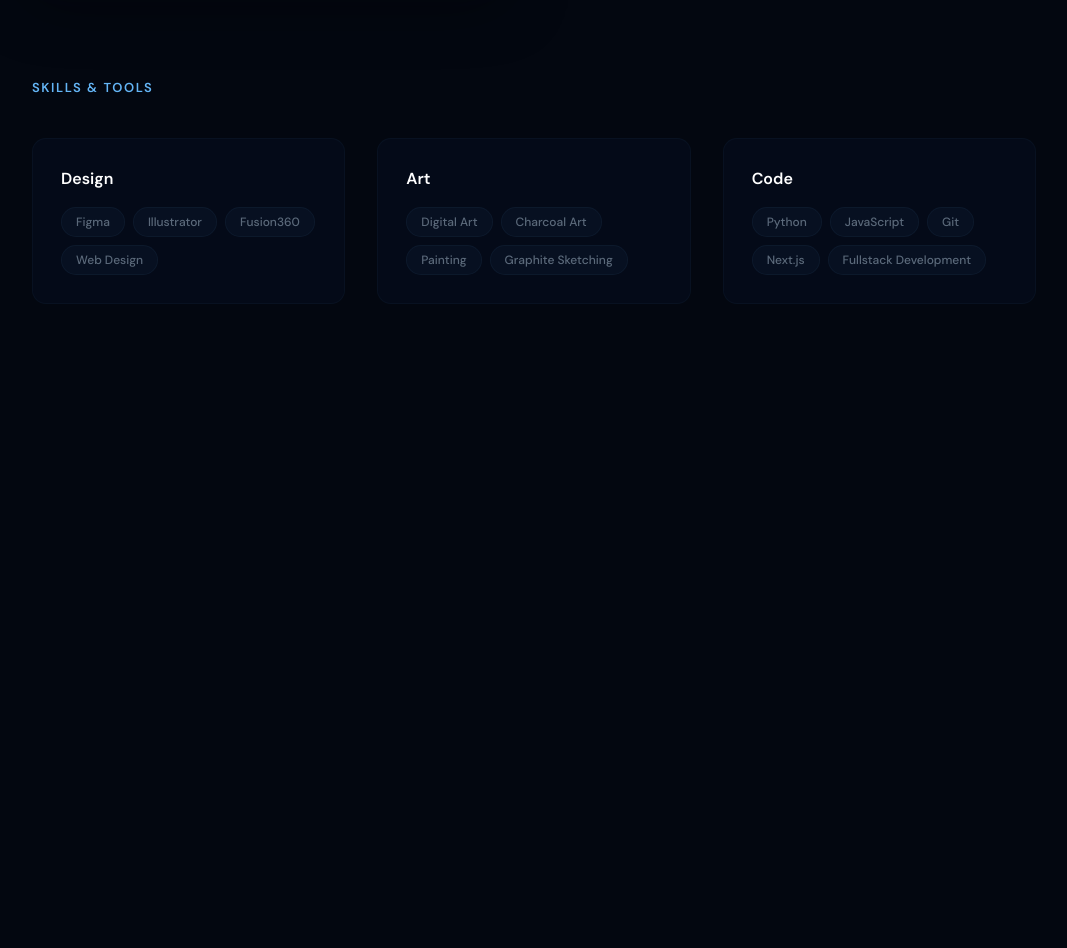
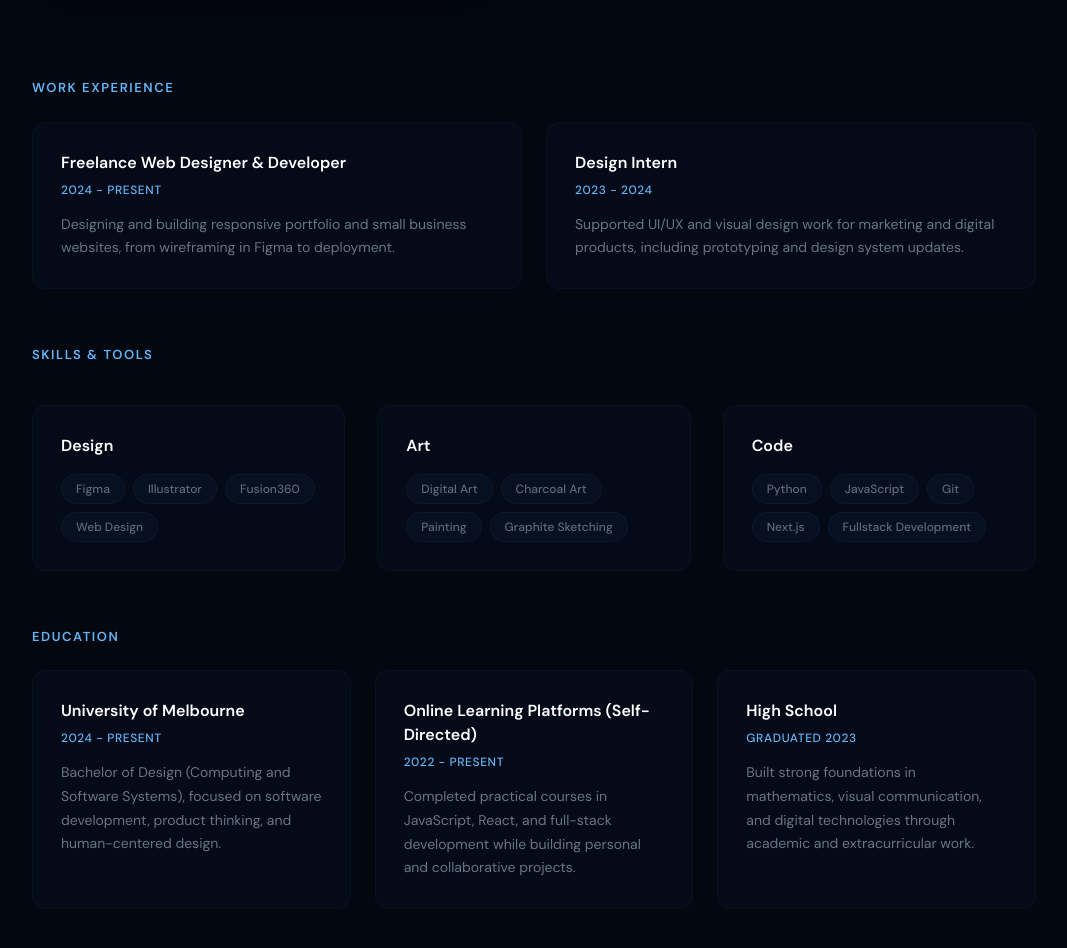
Before and after one commit to git-ganesh123/ganesh-portfolio, a React (Vite) app: page / in a window 1280 px wide. Shown: the part 800-1748 px from the top of the page, without its empty margins (106-1173 px from the left). Before the commit the page ends 1204 px from the top, so only its background shows below. Built offline with nearby package versions, Linux system fonts and the light colour scheme.

Commit message:
work and education

```diff
--- a/src/App.jsx
+++ b/src/App.jsx
@@ -95,6 +95,37 @@ const skills = {
   Art: ["Digital Art", "Charcoal Art", "Painting", "Graphite Sketching"],
   Code: ["Python", "JavaScript", "Git", "Next.js", "Fullstack Development"],
 };
+
+const workExperience = [
+  {
+    title: "Freelance Web Designer & Developer",
+    date: "2024 - Present",
+    description: "Designing and building responsive portfolio and small business websites, from wireframing in Figma to deployment.",
+  },
+  {
+    title: "Design Intern",
+    date: "2023 - 2024",
+    description: "Supported UI/UX and visual design work for marketing and digital products, including prototyping and design system updates.",
+  },
+];
+
+const education = [
+  {
+    school: "University of Melbourne",
+    date: "2024 - Present",
+    description: "Bachelor of Design (Computing and Software Systems), focused on software development, product thinking, and human-centered design.",
+  },
+  {
+    school: "Online Learning Platforms (Self-Directed)",
+    date: "2022 - Present",
+    description: "Completed practical courses in JavaScript, React, and full-stack development while building personal and collaborative projects.",
+  },
+  {
+    school: "High School",
+    date: "Graduated 2023",
+    description: "Built strong foundations in mathematics, visual communication, and digital technologies through academic and extracurricular work.",
+  },
+];
 
 // ─── SPARKLE SHOWER ON LOAD ─────────────────────────────────────────────────
 
@@ -569,13 +600,42 @@ function HomePage({ setCurrentPage }) {
           </p>
           <div style={{ display: "flex", gap: 12, marginTop: 32 }}>
             <LiquidGlassButton onClick={() => setCurrentPage("design")}>
-              Browse →
+              Browse
             </LiquidGlassButton>
           </div>
         </motion.div>
       </div>
 
       <div style={{ maxWidth: 1100, margin: "0 auto", padding: "60px clamp(24px,5vw,48px) 100px" }}>
+        <motion.h2
+          initial={{ opacity: 0, y: 20 }}
+          whileInView={{ opacity: 1, y: 0 }}
+          viewport={{ once: true }}
+          transition={{ duration: 0.5 }}
+          style={{ fontSize: 13, fontWeight: 600, color: "#64B5F6", letterSpacing: "0.12em", textTransform: "uppercase", marginBottom: 24 }}
+        >
+          Work Experience
+        </motion.h2>
+        <div style={{ display: "grid", gridTemplateColumns: "repeat(2, 1fr)", gap: 24, marginBottom: 56 }}>
+          {workExperience.map((job, i) => (
+            <motion.div
+              key={job.title}
+              initial={{ opacity: 0, y: 25 }}
+              whileInView={{ opacity: 1, y: 0 }}
+              viewport={{ once: true }}
+              transition={{ duration: 0.5, delay: i * 0.1 }}
+              style={{
+                padding: 28, borderRadius: 14,
+                background: "rgba(6,14,30,0.6)", border: "1px solid rgba(100,181,246,0.04)",
+              }}
+            >
+              <h3 style={{ color: "#fff", fontSize: 16, fontWeight: 600, marginBottom: 6 }}>{job.title}</h3>
+              <p style={{ color: "#64B5F6", fontSize: 12, fontWeight: 500, marginBottom: 14, letterSpacing: "0.05em", textTransform: "uppercase" }}>{job.date}</p>
+              <p style={{ color: "rgba(136,153,170,0.75)", fontSize: 14, lineHeight: 1.7 }}>{job.description}</p>
+            </motion.div>
+          ))}
+        </div>
+
         <motion.h2
           initial={{ opacity: 0, y: 20 }}
           whileInView={{ opacity: 1, y: 0 }}
@@ -608,6 +668,35 @@ function HomePage({ setCurrentPage }) {
                   }}>{s}</span>
                 ))}
               </div>
+            </motion.div>
+          ))}
+        </div>
+
+        <motion.h2
+          initial={{ opacity: 0, y: 20 }}
+          whileInView={{ opacity: 1, y: 0 }}
+          viewport={{ once: true }}
+          transition={{ duration: 0.5 }}
+          style={{ fontSize: 13, fontWeight: 600, color: "#64B5F6", letterSpacing: "0.12em", textTransform: "uppercase", marginTop: 56, marginBottom: 24 }}
+        >
+          Education
+        </motion.h2>
+        <div style={{ display: "grid", gridTemplateColumns: "repeat(3, 1fr)", gap: 24 }}>
+          {education.map((item, i) => (
+            <motion.div
+              key={item.school}
+              initial={{ opacity: 0, y: 25 }}
+              whileInView={{ opacity: 1, y: 0 }}
+              viewport={{ once: true }}
+              transition={{ duration: 0.5, delay: i * 0.1 }}
+              style={{
+                padding: 28, borderRadius: 14,
+                background: "rgba(6,14,30,0.6)", border: "1px solid rgba(100,181,246,0.04)",
+              }}
+            >
+              <h3 style={{ color: "#fff", fontSize: 16, fontWeight: 600, marginBottom: 6 }}>{item.school}</h3>
+              <p style={{ color: "#64B5F6", fontSize: 12, fontWeight: 500, marginBottom: 14, letterSpacing: "0.05em", textTransform: "uppercase" }}>{item.date}</p>
+              <p style={{ color: "rgba(136,153,170,0.75)", fontSize: 14, lineHeight: 1.7 }}>{item.description}</p>
             </motion.div>
           ))}
         </div>
```
